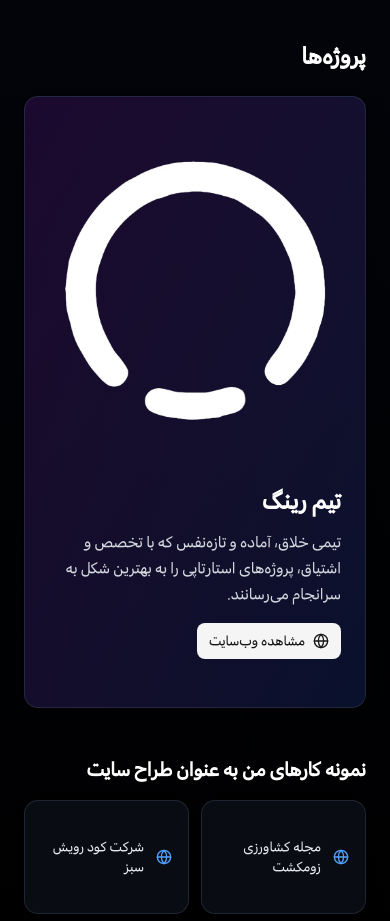
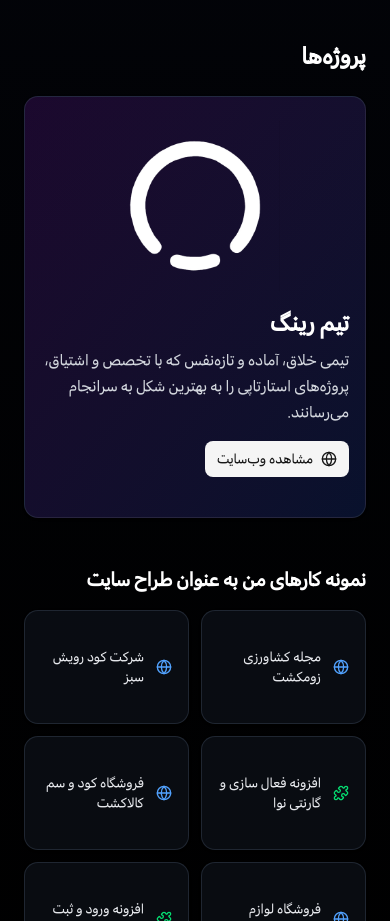
Before and after one commit to pooyayeganehfar/my-portfolio, a Next.js app: page / in a window 390 px wide. Shown: the part 2000-2921 px from the top of the page. Built offline with nearby package versions, Linux system fonts and the light colour scheme.

Commit message:
fix: adjust layout and dimensions of Ringe Team card for improved responsiveness and visual appeal

```diff
--- a/src/app/page.tsx
+++ b/src/app/page.tsx
@@ -315,17 +315,17 @@ export default function Home() {
 						<Card className="bg-gradient-to-br from-purple-900/30 to-blue-900/30 border-gray-700/50 mb-12 overflow-hidden group">
 							<CardContent className="p-0">
 								<div className="flex flex-col md:flex-row items-stretch">
-									<div className="md:w-1/3 relative overflow-hidden">
+									<div className="w-1/2 mx-auto md:w-1/4 relative aspect-[4/3] md:aspect-auto mb-0">
 										<Image
 											src="/img/ringe.webp"
 											alt="Ringe Team"
-											width={400}
-											height={300}
+											width={300}
+											height={225}
 											className="w-full h-full object-cover transition-transform duration-300 group-hover:scale-105"
 										/>
 									</div>
-									<div className="md:w-2/3 p-6 md:p-8">
-										<h4 className="text-2xl font-bold text-white mb-3">تیم رینگ</h4>
+									<div className="w-full md:w-3/4 p-4 md:p-8">
+										<h4 className="text-2xl font-bold text-white mb-2 md:mb-3">تیم رینگ</h4>
 										<p className="text-gray-300 mb-4 leading-relaxed">
 											تیمی خلاق، آماده و تازه‌نفس که با تخصص و اشتیاق، پروژه‌های استارتاپی را به بهترین شکل به سرانجام می‌رسانند.
 										</p>
```
